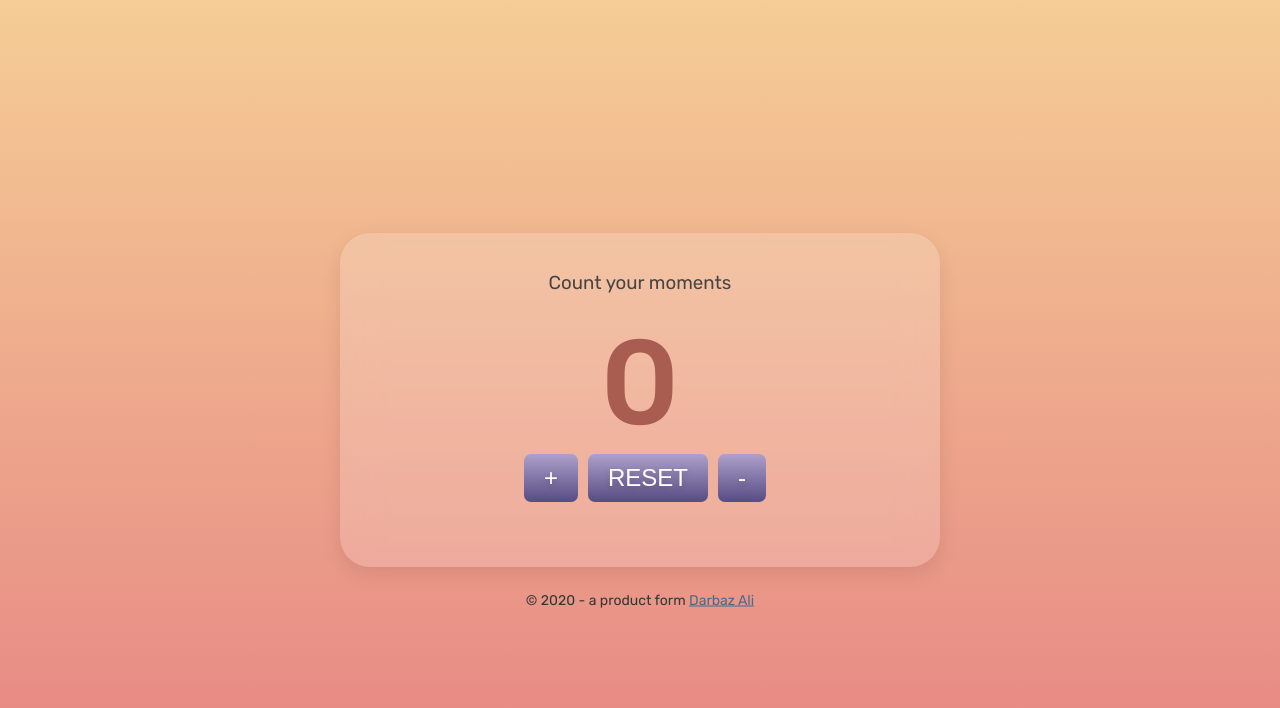
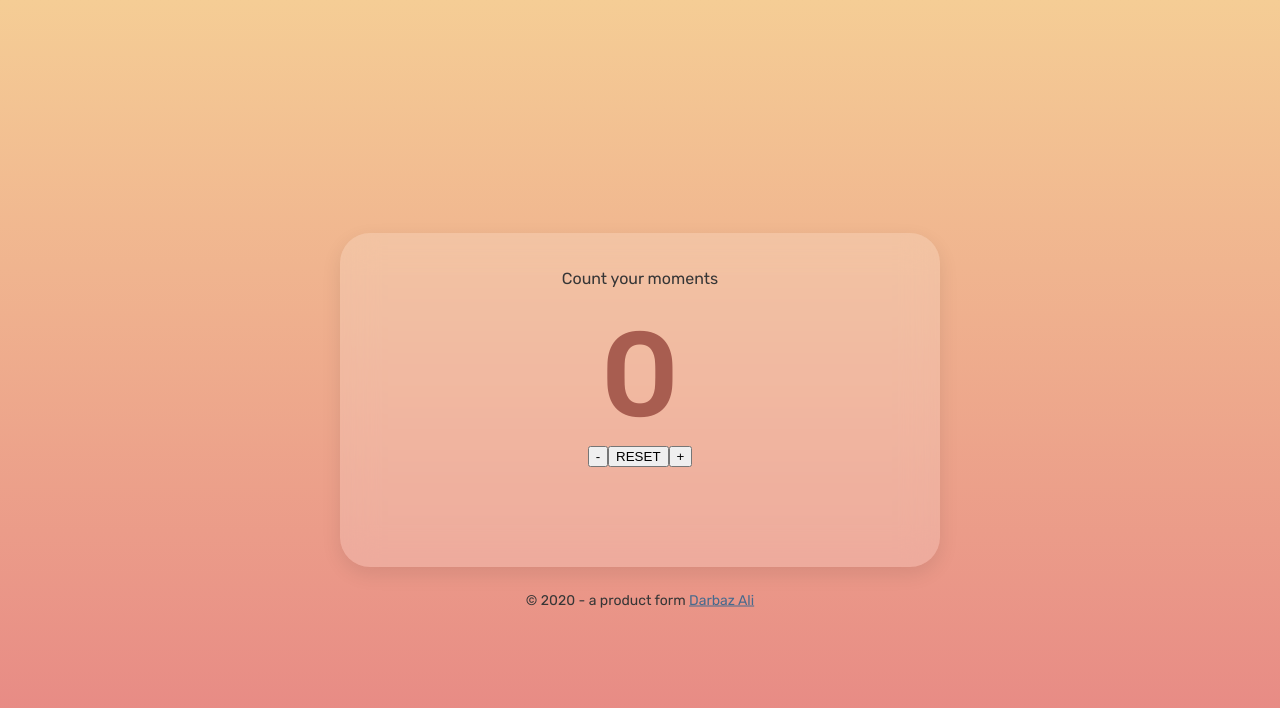
Before and after one commit to darbazali/iCounter, a React (Vite) app: page / in a window 1280 px wide. Shown: the top 708 px of the page. Built offline with nearby package versions, Linux system fonts and the light colour scheme.

Commit message:
React Code done

```diff
--- a/src/Counter.js
+++ b/src/Counter.js
@@ -1,137 +1,28 @@
-import React, { Component } from "react";
-import { createStore } from "redux";
-import { connect, Provider } from "react-redux";
+import React, { useState } from 'react'
 
-/*=====================
-  REDUX CODE
-=====================*/
 
-// Actions
-const INCREMENT = "INCREMENT";
-const DECREMENT = "DECREMENT";
-const RESET = "RESET";
 
-// Action Creators
-const incAction = () => {
-  return {
-    type: INCREMENT,
-  };
-};
+export default function Counter() {
+  const [count, setCount] = useState(0);
 
-const decAction = () => {
-  return {
-    type: DECREMENT,
-  };
-};
-
-const resetAction = () => {
-  return {
-    type: RESET,
-  };
-};
-
-// REDUCER
-const counterReducer = (state = 0, action) => {
-  switch (action.type) {
-    case INCREMENT:
-      return state + 1;
-    case DECREMENT:
-      return state - 1;
-    case RESET:
-      return (state = 0);
-    default:
-      return state;
-  }
-};
-
-const store = createStore(counterReducer);
-
-/*=====================
-  REACT CODE
-=====================*/
-
-// handle state localy
-class Presentational extends Component {
-  constructor(props) {
-    super(props);
-
-    this.state = {
-
-    };
-
-    this.increment = this.increment.bind(this);
-    this.decrement = this.decrement.bind(this);
-    this.reset = this.reset.bind(this);
+  function increment() {
+    setCount( count + 1)
   }
 
-  increment() {
-    this.props.incrementCount(this.state.count);
+  function decrement() {
+    setCount( count - 1)
   }
 
-  decrement() {
-    this.props.decrementCount(this.state.count);
+  function reset() {
+    setCount(0)
   }
-
-  reset() {
-    this.props.resetCount(this.state.count);
-  }
-
-  render() {
-    return (
-      <div id="counter">
-
-        <h3>Count your moments</h3>
-        <h1>{this.props.count}</h1>
-        <button className="btn" onClick={this.increment}>
-          +
-        </button>
-        <button className="btn" onClick={this.reset}>
-          RESET
-        </button>
-        <button className="btn" onClick={this.decrement}>
-          -
-        </button>
-
-
-      </div>
-    );
-  }
+  return (
+    <div id="counter">
+      <p>Count your moments</p>
+      <h1>{count}</h1>
+      <button onClick={decrement}>-</button>
+      <button onClick={reset}>RESET</button>
+      <button onClick={increment}>+</button>
+    </div>
+  )
 }
-
-/*=====================
-  REACT-REDUX CODE
-=====================*/
-
-// map states to props
-const mapStateToProps = (state) => {
-  return { count: state };
-};
-
-// map dispatch to props
-const mapDispatchToProps = (dispatch) => {
-  return {
-    incrementCount: function () {
-      dispatch(incAction());
-    },
-
-    decrementCount: function () {
-      dispatch(decAction());
-    },
-
-    resetCount: function () {
-      dispatch(resetAction());
-    },
-  };
-};
-
-const Container = connect(mapStateToProps, mapDispatchToProps)(Presentational);
-
-export default class Counter extends Component {
-  render() {
-    return (
-      <Provider store={store}>
-        <Container />
-      </Provider>
-    );
-  }
-}
```
